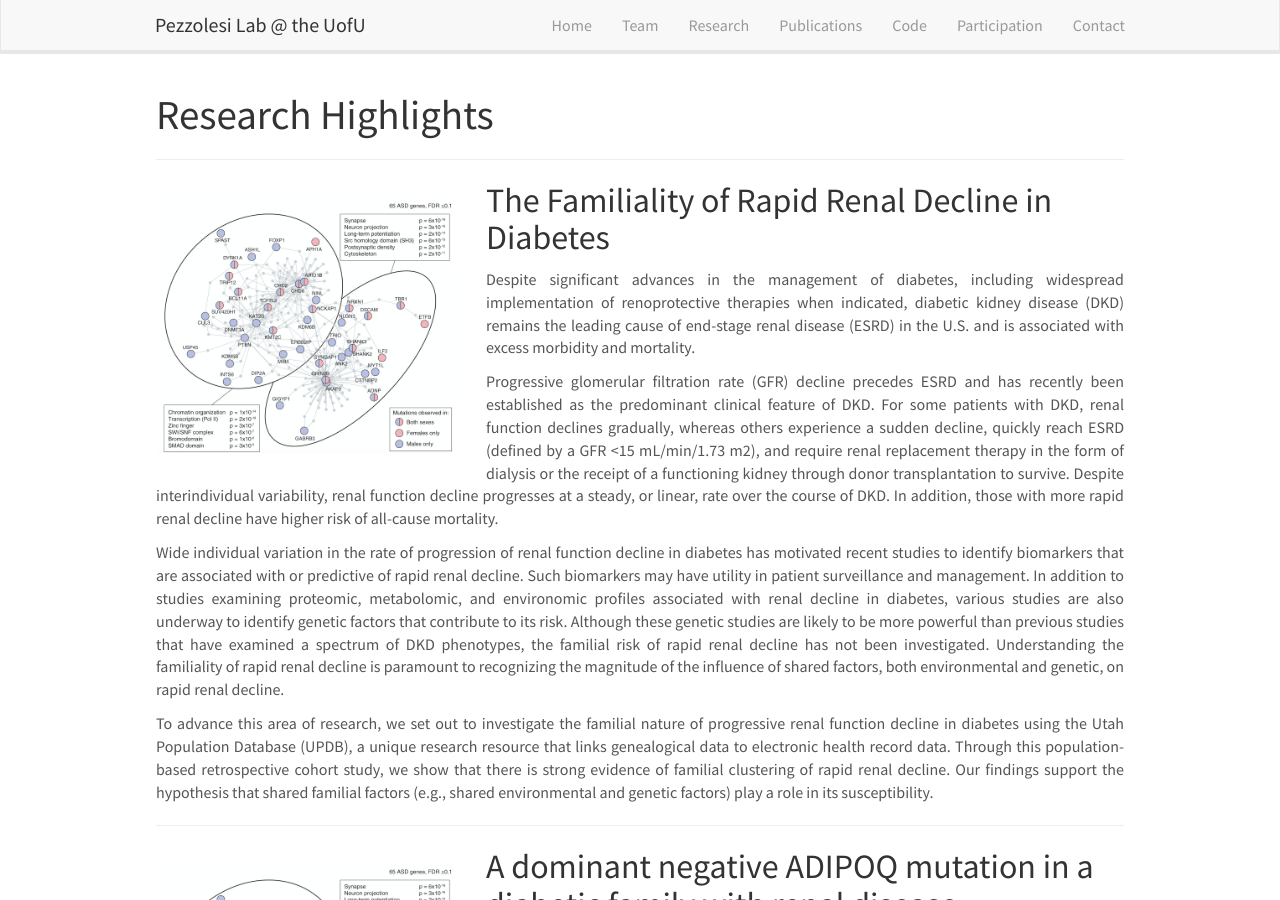
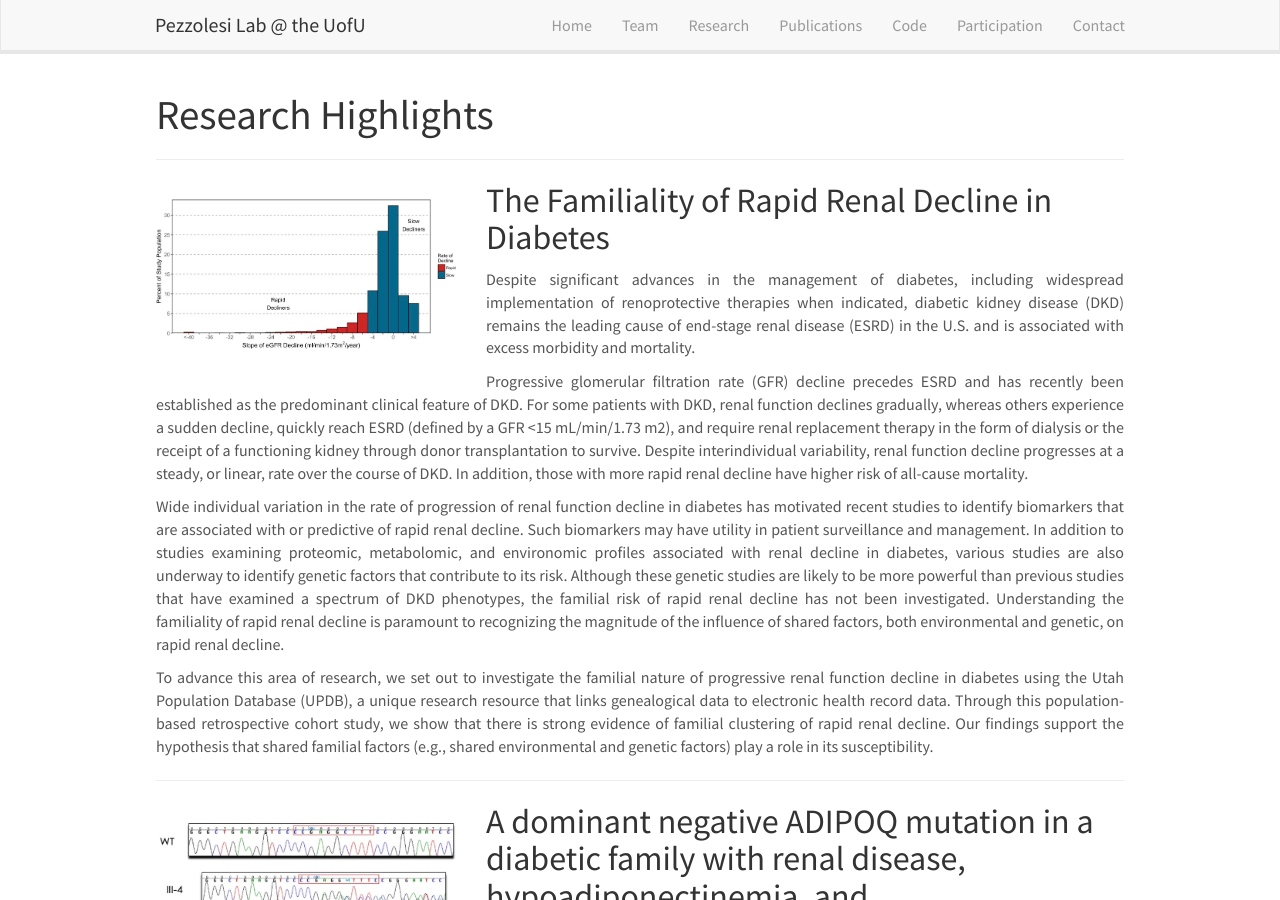
Before and after one commit to PezzolesiLab/pezzolesilab, a Jekyll site: the page built from _pages/research.md, in a window 1280 px wide and 900 px high. Built offline with Jekyll 4.4.1, drawn with Linux system fonts in a browser that asks for light colours; nearby versions of some CDN libraries.

Commit message:
Added images

```diff
--- a/_pages/research.md
+++ b/_pages/research.md
@@ -10,7 +10,7 @@ permalink: /research/
 
 ---
 
-![]({{ site.url }}{{ site.baseurl }}/images/respic/genediscovery.png){: style="width: 300px; float: left;margin-right: 30px; border: 10px"}
+![]({{ site.url }}{{ site.baseurl }}/images/respic/rapidrenal2019.png){: style="width: 300px; float: left;margin-right: 30px; border: 10px"}
 
 ## The Familiality of Rapid Renal Decline in Diabetes
 <div style="text-align: justify">
@@ -25,7 +25,7 @@ To advance this area of research, we set out to investigate the familial nature
 ----
 
 
-![]({{ site.url }}{{ site.baseurl }}/images/respic/genediscovery.png){: style="width: 300px; float: left;margin-right: 30px; border: 10px"}
+![]({{ site.url }}{{ site.baseurl }}/images/respic/ADIPOQ2022.jpeg){: style="width: 300px; float: left;margin-right: 30px; border: 10px"}
 
 ## A dominant negative ADIPOQ mutation in a diabetic family with renal disease, hypoadiponectinemia, and hyperceramidemia
 <div style="text-align: justify">
@@ -37,7 +37,7 @@ Previous studies have identified common variants in or near ADIPOQ, the gene tha
 ---
 
 
-![]({{ site.url }}{{ site.baseurl }}/images/respic/genediscovery.png){: style="width: 300px; float: left;margin-right: 30px; border: 10px"}
+![]({{ site.url }}{{ site.baseurl }}/images/respic/Sequencing2021.jpeg){: style="width: 300px; float: left;margin-right: 30px; border: 10px"}
 
 ## Targeted Next-Generation Sequencing Identifies Pathogenic Variants in Diabetic Kidney Disease
 <div style="text-align: justify">
@@ -51,7 +51,7 @@ Recent studies conducted primarily in patients with NDKD have shown that next-ge
 ---
 
 
-![]({{ site.url }}{{ site.baseurl }}/images/respic/genediscovery.png){: style="width: 300px; float: left;margin-right: 30px; border: 10px"}
+![]({{ site.url }}{{ site.baseurl }}/images/respic/Utah2021.jpeg){: style="width: 300px; float: left;margin-right: 30px; border: 10px"}
 
 ## Type 1 Diabetes Incidence Among Youth in Utah: A Geographical Analysis
 <div style="text-align: justify">
```
